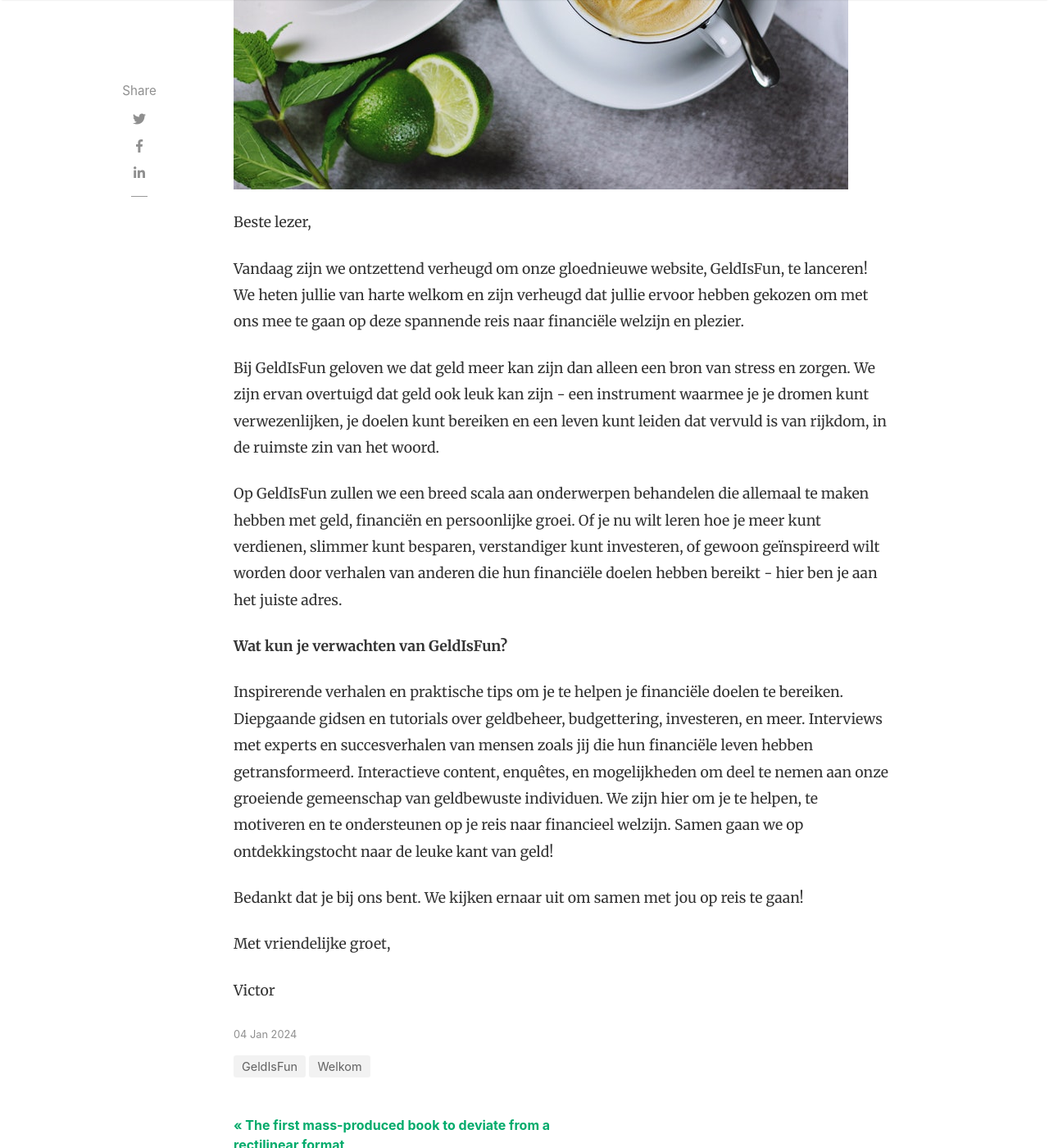
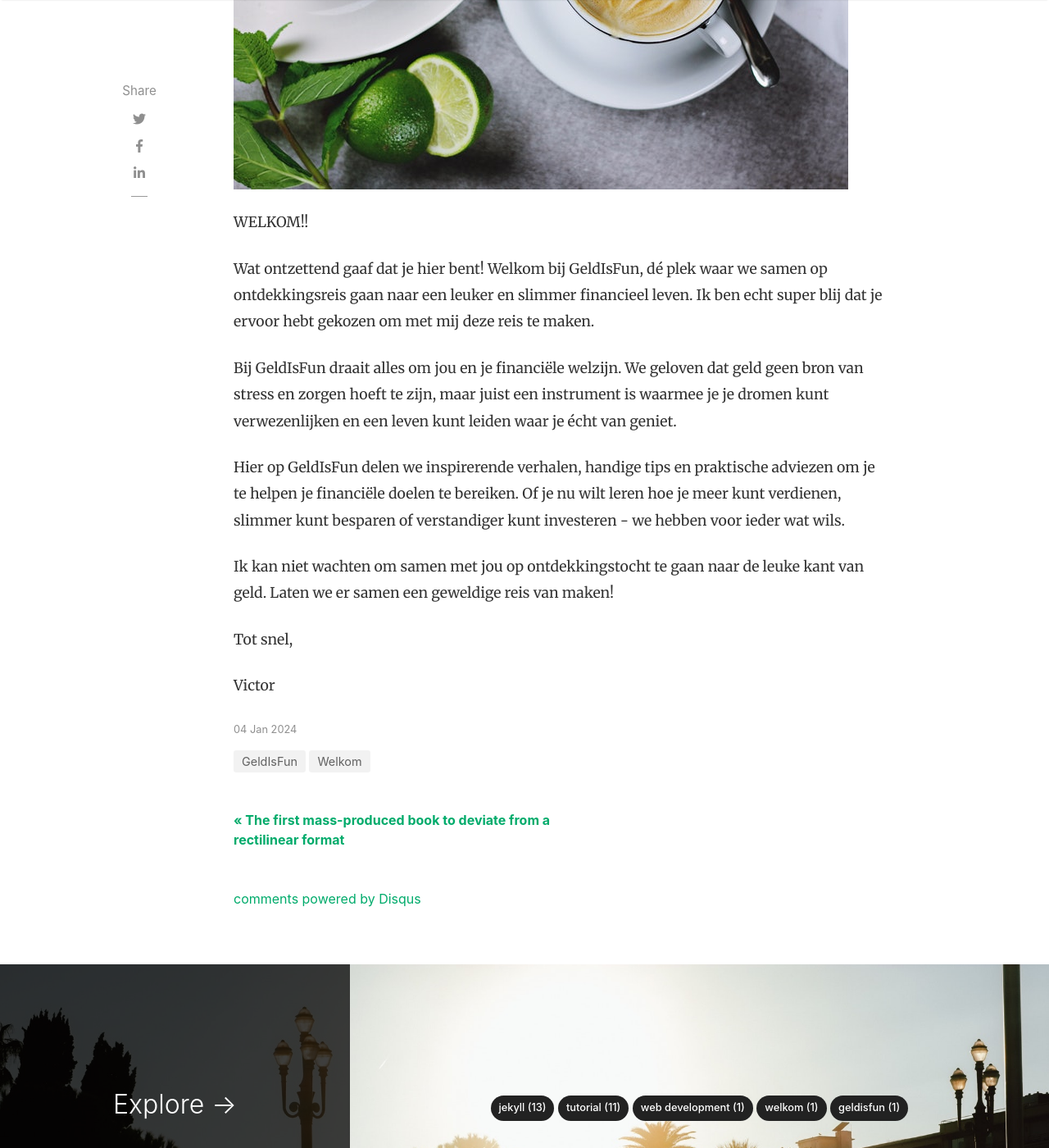
Before and after one commit to GeldIsFun/blogg, a Jekyll site: the page built from _posts/2024-01-04-Welkom.md, in a window 1280 px wide and 1400 px high, scrolled down 741 px. Shown: the whole window at 82% size. Built offline with Jekyll 4.4.1, drawn with Linux system fonts in a browser that asks for light colours; nearby versions of some CDN libraries; comment, search, counter and statistics services are not loaded.

Commit message:
Update 2024-01-04-Welkom.md

```diff
--- a/_posts/2024-01-04-Welkom.md
+++ b/_posts/2024-01-04-Welkom.md
@@ -7,24 +7,16 @@ categories: [ Welkom, GeldIsFun ]
 image: assets/images/16.jpg
 ---
 
-Beste lezer,
+WELKOM!!
 
-Vandaag zijn we ontzettend verheugd om onze gloednieuwe website, GeldIsFun, te lanceren! We heten jullie van harte welkom en zijn verheugd dat jullie ervoor hebben gekozen om met ons mee te gaan op deze spannende reis naar financiële welzijn en plezier.
+Wat ontzettend gaaf dat je hier bent! Welkom bij GeldIsFun, dé plek waar we samen op ontdekkingsreis gaan naar een leuker en slimmer financieel leven. Ik ben echt super blij dat je ervoor hebt gekozen om met mij deze reis te maken.
 
-Bij GeldIsFun geloven we dat geld meer kan zijn dan alleen een bron van stress en zorgen. We zijn ervan overtuigd dat geld ook leuk kan zijn - een instrument waarmee je je dromen kunt verwezenlijken, je doelen kunt bereiken en een leven kunt leiden dat vervuld is van rijkdom, in de ruimste zin van het woord.
+Bij GeldIsFun draait alles om jou en je financiële welzijn. We geloven dat geld geen bron van stress en zorgen hoeft te zijn, maar juist een instrument is waarmee je je dromen kunt verwezenlijken en een leven kunt leiden waar je écht van geniet.
 
-Op GeldIsFun zullen we een breed scala aan onderwerpen behandelen die allemaal te maken hebben met geld, financiën en persoonlijke groei. Of je nu wilt leren hoe je meer kunt verdienen, slimmer kunt besparen, verstandiger kunt investeren, of gewoon geïnspireerd wilt worden door verhalen van anderen die hun financiële doelen hebben bereikt - hier ben je aan het juiste adres.
+Hier op GeldIsFun delen we inspirerende verhalen, handige tips en praktische adviezen om je te helpen je financiële doelen te bereiken. Of je nu wilt leren hoe je meer kunt verdienen, slimmer kunt besparen of verstandiger kunt investeren - we hebben voor ieder wat wils.
 
-**Wat kun je verwachten van GeldIsFun?**
+Ik kan niet wachten om samen met jou op ontdekkingstocht te gaan naar de leuke kant van geld. Laten we er samen een geweldige reis van maken!
 
-Inspirerende verhalen en praktische tips om je te helpen je financiële doelen te bereiken.
-Diepgaande gidsen en tutorials over geldbeheer, budgettering, investeren, en meer.
-Interviews met experts en succesverhalen van mensen zoals jij die hun financiële leven hebben getransformeerd.
-Interactieve content, enquêtes, en mogelijkheden om deel te nemen aan onze groeiende gemeenschap van geldbewuste individuen.
-We zijn hier om je te helpen, te motiveren en te ondersteunen op je reis naar financieel welzijn. Samen gaan we op ontdekkingstocht naar de leuke kant van geld!
-
-Bedankt dat je bij ons bent. We kijken ernaar uit om samen met jou op reis te gaan!
-
-Met vriendelijke groet,
+Tot snel,
 
 Victor
```
